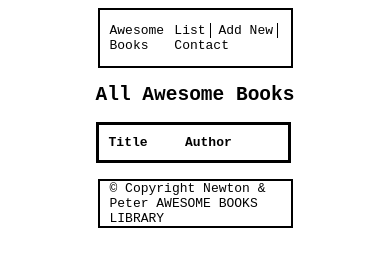
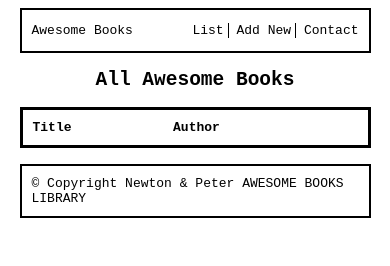
Before and after one commit to altontonn/library, a website: page index.html in a window 390 px wide. Drawn offline with Linux system fonts and the light colour scheme.

Commit message:
add media queries

```diff
--- a/main.css
+++ b/main.css
@@ -26,6 +26,12 @@
 table {
   border: 3px solid;
   width: 50vw;
+}
+
+@media screen and (max-width: 600px) {
+  .table {
+    width: 90vw;
+  }
 }
 
 th,
@@ -102,6 +108,12 @@ a.btn:hover {
   padding: 0 10px;
 }
 
+@media screen and (max-width: 600px) {
+  .navigation {
+    width: 90vw;
+  }
+}
+
 .navigation ul li {
   list-style: none;
   display: inline-block;
@@ -135,6 +147,12 @@ a.btn:hover {
   justify-content: center;
   border: 2px solid;
   width: 50vw;
-  padding: 0 10px;
+  padding: 10px 10px;
   margin-top: 1rem;
 }
+
+@media screen and (max-width: 600px) {
+  .lastContainer {
+    width: 90vw;
+  }
+}
--- a/package.json
+++ b/package.json
@@ -328,6 +328,7 @@
     "longest-streak": "^2.0.4",
     "lowercase-keys": "^2.0.0",
     "lru-cache": "^6.0.0",
+    "luxon": "^3.0.1",
     "make-dir": "^3.1.0",
     "make-fetch-happen": "^10.2.0",
     "map-age-cleaner": "^0.1.3",
```
Also changed, not shown: README.md.
